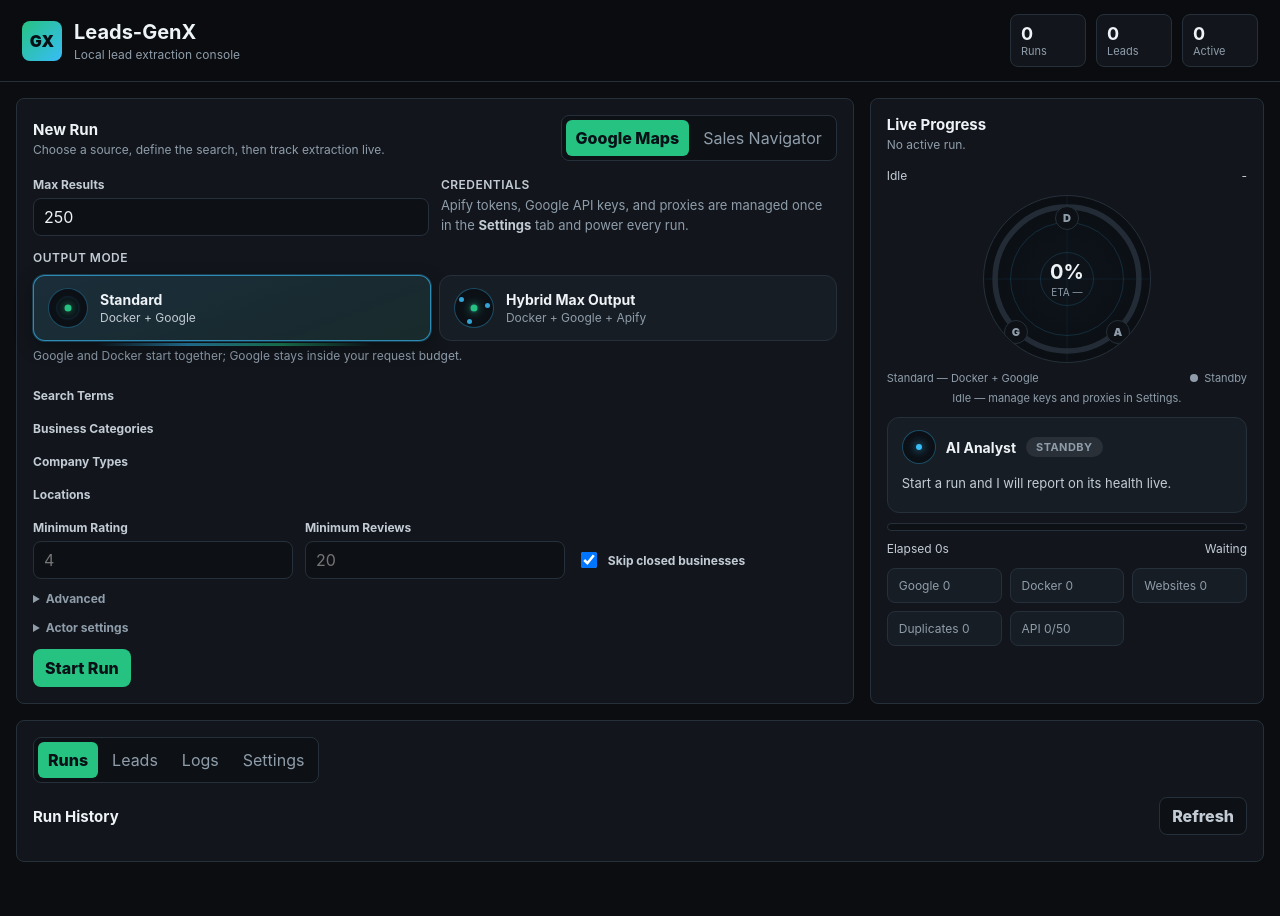
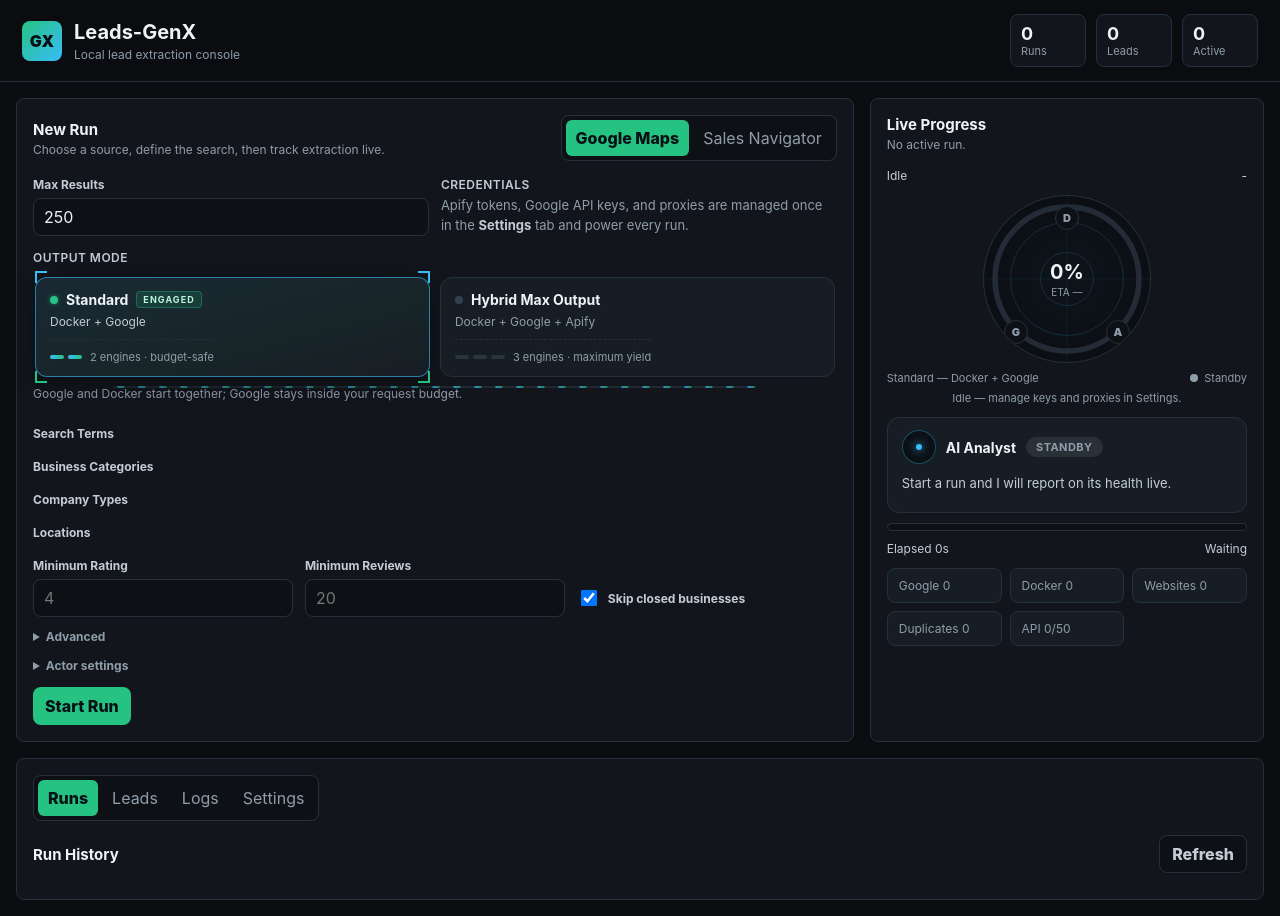
Before and after one commit to accounting797/Leads-genx, a website: page public/index.html in a window 1280 px wide. Before the commit the page ends 878 px from the top, so only its background shows below. Drawn offline with Linux system fonts and the light colour scheme; no server answers.

Commit message:
feat: official console-style output mode selector
- Replaced the ping-ring selector with a Leads-GenX pipeline console control:
  targeting-frame glider that locks onto the engaged mode, breathing status
  LED, ENGAGED tag reveal, engine pips that ignite in sequence (2 vs 3
  engines), a flowing leads conduit under the selector, and click ripples
- Keyboard-accessible with focus-visible outlines; reduced-motion safe

```diff
--- a/public/index.html
+++ b/public/index.html
@@ -50,33 +50,44 @@
           <section id="googleMapsFields" class="source-fields active">
             <div class="mode-field">
               <span class="mode-field-label">Output Mode</span>
-              <div class="mode-select" id="outputModeSelect" role="tablist" aria-label="Output mode">
+              <div class="mode-select" id="outputModeSelect" data-selected="standard" role="tablist" aria-label="Output mode">
                 <button type="button" class="mode-card active" data-mode="standard" role="tab" aria-selected="true">
-                  <span class="mode-emblem" aria-hidden="true">
-                    <span class="mode-ring"></span>
-                    <span class="mode-ring mode-ring-late"></span>
-                    <span class="mode-core"></span>
+                  <span class="mode-scan" aria-hidden="true"></span>
+                  <span class="mode-head">
+                    <span class="mode-led" aria-hidden="true"></span>
+                    <span class="mode-name">Standard</span>
+                    <span class="mode-tag" aria-hidden="true">ENGAGED</span>
                   </span>
-                  <span class="mode-text">
-                    <span class="mode-name">Standard</span>
-                    <span class="mode-desc">Docker + Google</span>
+                  <span class="mode-desc">Docker + Google</span>
+                  <span class="mode-meta">
+                    <span class="mode-engines" aria-hidden="true">
+                      <i class="mode-engine"></i>
+                      <i class="mode-engine"></i>
+                    </span>
+                    <span class="mode-meta-text">2 engines · budget-safe</span>
                   </span>
                 </button>
                 <button type="button" class="mode-card" data-mode="hybrid_max" role="tab" aria-selected="false">
-                  <span class="mode-emblem" aria-hidden="true">
-                    <span class="mode-ring"></span>
-                    <span class="mode-ring mode-ring-late"></span>
-                    <span class="mode-core"></span>
-                    <span class="mode-satellite sat-one"></span>
-                    <span class="mode-satellite sat-two"></span>
-                    <span class="mode-satellite sat-three"></span>
+                  <span class="mode-scan" aria-hidden="true"></span>
+                  <span class="mode-head">
+                    <span class="mode-led" aria-hidden="true"></span>
+                    <span class="mode-name">Hybrid Max Output</span>
+                    <span class="mode-tag" aria-hidden="true">ENGAGED</span>
                   </span>
-                  <span class="mode-text">
-                    <span class="mode-name">Hybrid Max Output</span>
-                    <span class="mode-desc">Docker + Google + Apify</span>
+                  <span class="mode-desc">Docker + Google + Apify</span>
+                  <span class="mode-meta">
+                    <span class="mode-engines" aria-hidden="true">
+                      <i class="mode-engine"></i>
+                      <i class="mode-engine"></i>
+                      <i class="mode-engine"></i>
+                    </span>
+                    <span class="mode-meta-text">3 engines · maximum yield</span>
                   </span>
                 </button>
-                <span class="mode-beam" aria-hidden="true"></span>
+                <span class="mode-glider" aria-hidden="true">
+                  <i class="corner tl"></i><i class="corner tr"></i><i class="corner bl"></i><i class="corner br"></i>
+                </span>
+                <span class="mode-conduit" aria-hidden="true"><span class="mode-conduit-flow"></span></span>
               </div>
               <small id="pipelineSummary" class="field-help">Google and Docker start together; Google stays inside your request budget.</small>
             </div>
--- a/public/styles.css
+++ b/public/styles.css
@@ -849,7 +849,7 @@
   }
 }
 
-/* ---- Animated Output Mode selector (radar niche) ---- */
+/* ---- Output Mode pipeline selector (Leads-GenX console) ---- */
 
 .mode-field {
   display: flex;
@@ -881,130 +881,88 @@
 }
 
 .mode-select {
+  display: grid;
+  gap: 10px;
+  grid-template-columns: 1fr 1fr;
+  padding: 2px;
   position: relative;
-  display: grid;
-  grid-template-columns: 1fr 1fr;
-  gap: 8px;
 }
 
 .mode-card {
-  align-items: center;
   background: var(--panel-2);
   border: 1px solid var(--line);
   border-radius: 12px;
   cursor: pointer;
   display: flex;
-  gap: 12px;
-  padding: 12px 14px;
+  flex-direction: column;
+  overflow: hidden;
+  padding: 13px 14px 12px;
   position: relative;
   text-align: left;
-  transition: border-color 0.25s ease, background 0.25s ease, transform 0.25s ease;
+  transition: border-color 0.25s ease, background 0.25s ease, box-shadow 0.25s ease, transform 0.2s ease;
   z-index: 1;
 }
 
 .mode-card:hover {
-  border-color: rgba(56, 189, 248, 0.45);
+  border-color: rgba(56, 189, 248, 0.4);
   transform: translateY(-1px);
 }
 
-.mode-card.active {
-  background: linear-gradient(160deg, rgba(56, 189, 248, 0.1), rgba(38, 194, 129, 0.08)), var(--panel-2);
-  border-color: rgba(56, 189, 248, 0.65);
-  box-shadow: 0 0 0 1px rgba(56, 189, 248, 0.25), 0 6px 18px rgba(3, 8, 12, 0.45);
+.mode-card:focus-visible {
+  outline: 2px solid rgba(56, 189, 248, 0.7);
+  outline-offset: 2px;
 }
 
-.mode-beam {
-  background: linear-gradient(90deg, transparent, rgba(56, 189, 248, 0.7), rgba(38, 194, 129, 0.7), transparent);
-  border-radius: 2px;
-  bottom: -5px;
-  height: 3px;
-  left: 8%;
-  position: absolute;
-  transition: left 0.35s cubic-bezier(0.22, 1, 0.36, 1), width 0.35s cubic-bezier(0.22, 1, 0.36, 1);
-  width: 34%;
-  z-index: 0;
+.mode-card.active {
+  background: linear-gradient(165deg, rgba(56, 189, 248, 0.08), rgba(38, 194, 129, 0.05) 60%, transparent), var(--panel-2);
+  border-color: rgba(56, 189, 248, 0.6);
+  box-shadow: 0 6px 20px rgba(3, 8, 12, 0.5);
 }
 
-.mode-select[data-selected='hybrid_max'] .mode-beam {
-  left: 58%;
+/* Slow console sheen sweeping the engaged card */
+.mode-scan {
+  background: linear-gradient(105deg, transparent 42%, rgba(56, 189, 248, 0.07) 50%, transparent 58%);
+  height: 100%;
+  left: -120%;
+  pointer-events: none;
+  position: absolute;
+  top: 0;
+  width: 120%;
 }
 
-.mode-emblem {
-  border: 1px solid rgba(56, 189, 248, 0.35);
+.mode-card.active .mode-scan {
+  animation: mode-scan-sweep 5.5s ease-in-out infinite;
+}
+
+@keyframes mode-scan-sweep {
+  0%, 55% { left: -120%; }
+  85%, 100% { left: 120%; }
+}
+
+.mode-head {
+  align-items: center;
+  display: flex;
+  gap: 8px;
+}
+
+.mode-led {
+  background: #33404d;
   border-radius: 50%;
   flex: 0 0 auto;
-  height: 40px;
-  position: relative;
-  width: 40px;
-  background: radial-gradient(circle, #0e141b 0%, #0b0f14 75%);
+  height: 8px;
+  transition: background 0.25s ease, box-shadow 0.25s ease;
+  width: 8px;
 }
 
-.mode-ring {
-  animation: mode-ping 2.6s ease-out infinite;
-  animation-play-state: paused;
-  border: 1px solid rgba(56, 189, 248, 0.55);
-  border-radius: 50%;
-  inset: 6px;
-  opacity: 0;
-  position: absolute;
+.mode-card.active .mode-led {
+  animation: mode-led-breathe 2.4s ease-in-out infinite;
+  background: var(--green);
+  box-shadow: 0 0 8px rgba(38, 194, 129, 0.9);
 }
 
-.mode-ring-late {
-  animation-delay: 1.3s;
-}
-
-.mode-card.active .mode-ring,
-.mode-card:hover .mode-ring {
-  animation-play-state: running;
-}
-
-@keyframes mode-ping {
-  0% { opacity: 0.8; transform: scale(0.35); }
-  70% { opacity: 0.15; transform: scale(1.05); }
-  100% { opacity: 0; transform: scale(1.15); }
-}
-
-.mode-core {
-  background: var(--green);
-  border-radius: 50%;
-  box-shadow: 0 0 8px rgba(38, 194, 129, 0.8);
-  height: 7px;
-  left: 50%;
-  position: absolute;
-  top: 50%;
-  transform: translate(-50%, -50%);
-  width: 7px;
-}
-
-.mode-satellite {
-  background: var(--cyan);
-  border-radius: 50%;
-  height: 5px;
-  position: absolute;
-  width: 5px;
-  opacity: 0.85;
-}
-
-.sat-one { left: 4px; top: 8px; }
-.sat-two { right: 3px; top: 14px; }
-.sat-three { left: 12px; bottom: 3px; }
-
-.mode-card.active .mode-satellite {
-  animation: satellite-blink 1.8s ease-in-out infinite;
-}
-
-.sat-two { animation-delay: 0.6s !important; }
-.sat-three { animation-delay: 1.2s !important; }
-
-@keyframes satellite-blink {
-  0%, 100% { opacity: 0.35; }
-  50% { opacity: 1; box-shadow: 0 0 6px rgba(56, 189, 248, 0.9); }
-}
-
-.mode-text {
-  display: flex;
-  flex-direction: column;
-  gap: 2px;
+@keyframes mode-led-breathe {
+  0%, 100% { box-shadow: 0 0 4px rgba(38, 194, 129, 0.5); }
+  50% { box-shadow: 0 0 10px rgba(38, 194, 129, 1); }
 }
 
 .mode-name {
@@ -1013,13 +971,142 @@
   font-weight: 700;
 }
 
+.mode-tag {
+  background: rgba(38, 194, 129, 0.14);
+  border: 1px solid rgba(38, 194, 129, 0.35);
+  border-radius: 4px;
+  color: #b9f7dc;
+  font-size: 9px;
+  font-weight: 700;
+  letter-spacing: 0.12em;
+  margin-left: auto;
+  opacity: 0;
+  padding: 2px 6px;
+  transform: translateX(-6px);
+  transition: opacity 0.3s ease 0.12s, transform 0.3s ease 0.12s;
+}
+
+.mode-card.active .mode-tag {
+  opacity: 1;
+  transform: translateX(0);
+}
+
 .mode-desc {
   color: var(--muted);
   font-size: 12px;
+  margin-top: 6px;
 }
 
 .mode-card.active .mode-desc {
   color: var(--soft);
+}
+
+.mode-meta {
+  align-items: center;
+  border-top: 1px dashed var(--line);
+  display: flex;
+  gap: 8px;
+  margin-top: 10px;
+  padding-top: 10px;
+}
+
+.mode-engines {
+  display: flex;
+  gap: 4px;
+}
+
+.mode-engine {
+  background: #2a3540;
+  border-radius: 2px;
+  display: block;
+  height: 4px;
+  transition: background 0.3s ease;
+  width: 14px;
+}
+
+.mode-card.active .mode-engine {
+  animation: engine-ignite 0.45s ease both;
+  background: linear-gradient(90deg, var(--cyan), var(--green));
+}
+
+.mode-card.active .mode-engine:nth-child(2) { animation-delay: 0.15s; }
+.mode-card.active .mode-engine:nth-child(3) { animation-delay: 0.3s; }
+
+@keyframes engine-ignite {
+  0% { opacity: 0.2; transform: scaleX(0.4); }
+  60% { opacity: 1; transform: scaleX(1.15); }
+  100% { opacity: 1; transform: scaleX(1); }
+}
+
+.mode-meta-text {
+  color: var(--muted);
+  font-size: 11px;
+}
+
+/* Targeting frame that glides onto the engaged card */
+.mode-glider {
+  bottom: -4px;
+  left: 2px;
+  pointer-events: none;
+  position: absolute;
+  top: -4px;
+  transition: left 0.38s cubic-bezier(0.22, 1, 0.36, 1);
+  width: calc(50% - 7px);
+  z-index: 2;
+}
+
+.mode-select[data-selected='hybrid_max'] .mode-glider {
+  left: calc(50% + 5px);
+}
+
+.mode-glider .corner {
+  height: 12px;
+  position: absolute;
+  width: 12px;
+}
+
+.mode-glider .tl { border-left: 2px solid var(--cyan); border-top: 2px solid var(--cyan); left: 0; top: 0; }
+.mode-glider .tr { border-right: 2px solid var(--cyan); border-top: 2px solid var(--cyan); right: 0; top: 0; }
+.mode-glider .bl { border-bottom: 2px solid var(--green); border-left: 2px solid var(--green); bottom: 0; left: 0; }
+.mode-glider .br { border-bottom: 2px solid var(--green); border-right: 2px solid var(--green); bottom: 0; right: 0; }
+
+/* Leads flowing through the pipeline under the selector */
+.mode-conduit {
+  background: rgba(42, 53, 64, 0.6);
+  border-radius: 2px;
+  bottom: -9px;
+  height: 2px;
+  left: 10%;
+  overflow: hidden;
+  position: absolute;
+  right: 10%;
+}
+
+.mode-conduit-flow {
+  animation: conduit-flow 1.4s linear infinite;
+  background: repeating-linear-gradient(90deg, transparent 0 7px, rgba(56, 189, 248, 0.65) 7px 11px, rgba(38, 194, 129, 0.65) 11px 14px, transparent 14px 21px);
+  display: block;
+  height: 100%;
+  width: 200%;
+}
+
+@keyframes conduit-flow {
+  from { transform: translateX(-50%); }
+  to { transform: translateX(0); }
+}
+
+/* Click confirmation ripple */
+.mode-ripple {
+  animation: mode-ripple 0.55s ease-out forwards;
+  background: rgba(56, 189, 248, 0.22);
+  border-radius: 50%;
+  pointer-events: none;
+  position: absolute;
+  transform: translate(-50%, -50%) scale(0);
+}
+
+@keyframes mode-ripple {
+  to { opacity: 0; transform: translate(-50%, -50%) scale(1); }
 }
 
 /* ---- AI Analyst panel ---- */
@@ -1166,10 +1253,13 @@
 }
 
 @media (prefers-reduced-motion: reduce) {
-  .mode-ring,
-  .mode-satellite,
-  .analyst-orb-sweep,
-  .mode-beam {
+  .mode-scan,
+  .mode-led,
+  .mode-engine,
+  .mode-conduit-flow,
+  .mode-glider,
+  .mode-ripple,
+  .analyst-orb-sweep {
     animation: none !important;
     transition: none !important;
   }
```
Also changed, not shown: public/app.js (+16 -1 lines), tests/public/staticUi.test.ts (+12 -4 lines).
